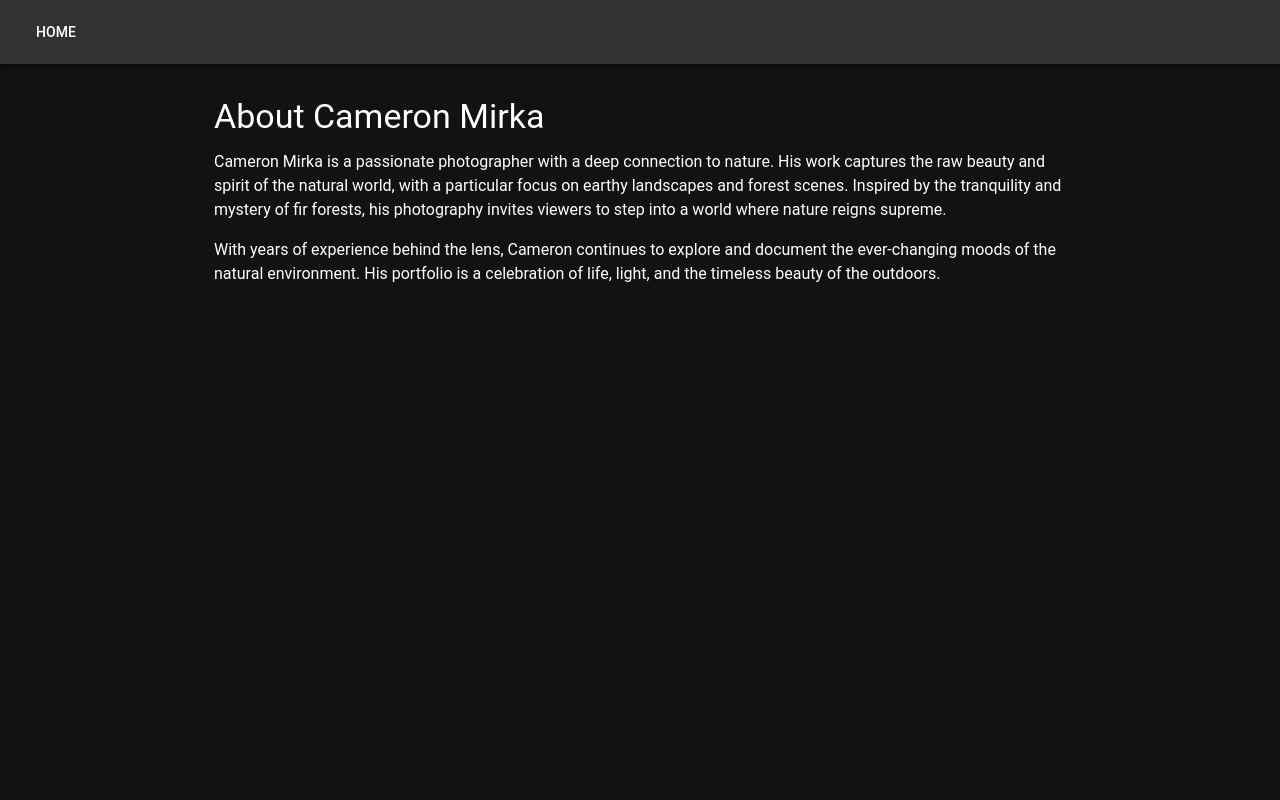
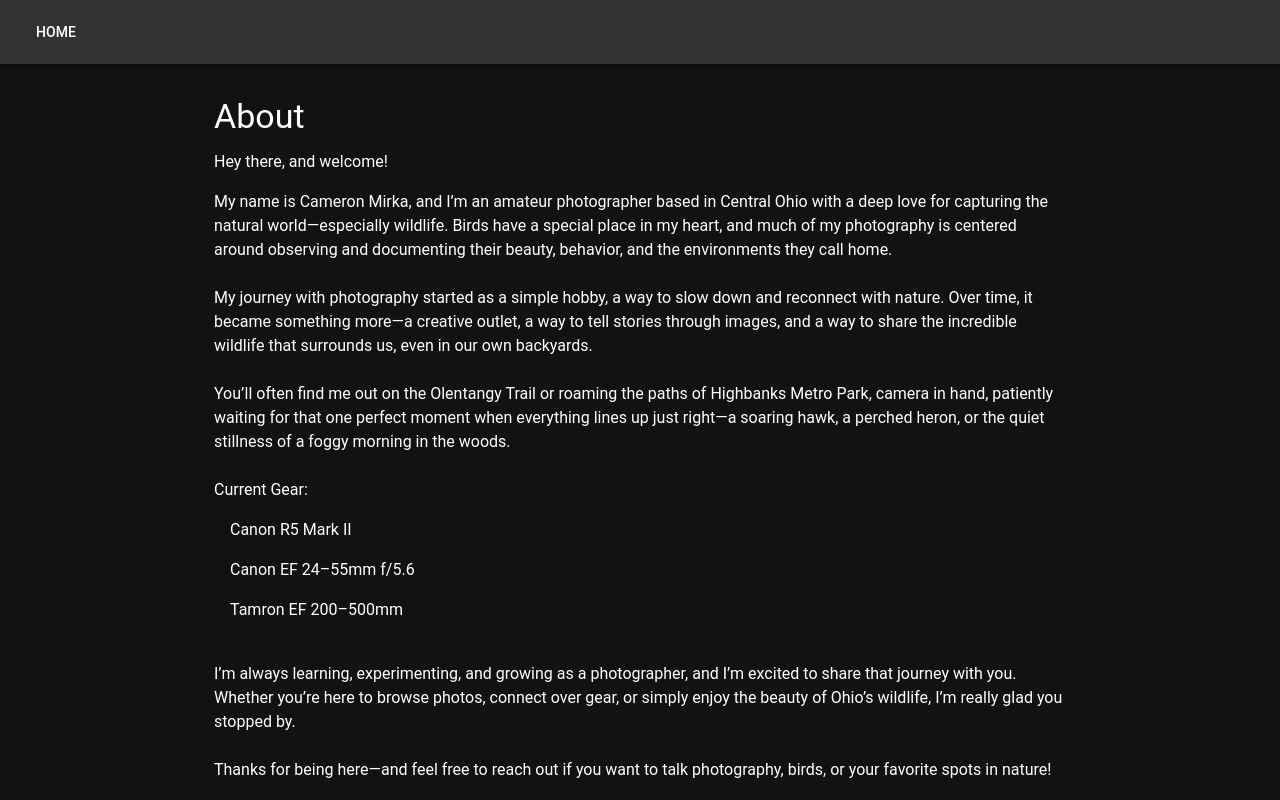
Before and after one commit to Cameron-Mirka99/cammirka, a React (Create React App) app: page /about in a window 1280 px wide. Built offline with nearby package versions, Linux system fonts and the light colour scheme; no server answers.

Commit message:
Changed the about me page to not sound so robotic and changed some of the headers for the modals and the title for the about me page

```diff
--- a/src/App.js
+++ b/src/App.js
@@ -12,13 +12,10 @@ function App() {
       try {
         const res = await fetch('https://atp0hr8g95.execute-api.us-east-1.amazonaws.com/GetPhotoList');
         const data = await res.json();
-        console.log('Fetched photos:', data.photos);
         setPhotos(data.photos);
-        console.log('Here1')
       } catch (err) {
         console.error('Failed to fetch photos:', err);
       } finally{
-        console.log("finally here")
         setLoading('false');
       }
     };
--- a/src/pages/About.js
+++ b/src/pages/About.js
@@ -1,5 +1,5 @@
 import React from 'react';
-import { Container, Typography, Box, AppBar, Toolbar, Button } from '@mui/material';
+import { Container, Typography, AppBar, Toolbar, Button, List, ListItem } from '@mui/material';
 import { Link } from 'react-router-dom';
 
 function About() {
@@ -14,20 +14,48 @@ function About() {
       </AppBar>
       <Container maxWidth="md" sx={{ marginTop: 4 }}>
         <Typography variant="h4" component="h1" gutterBottom>
-          About Cameron Mirka
+          About
         </Typography>
         <Typography variant="body1" paragraph>
-          Cameron Mirka is a passionate photographer with a deep connection to nature.
-          His work captures the raw beauty and spirit of the natural world, with a
-          particular focus on earthy landscapes and forest scenes. Inspired by the
-          tranquility and mystery of fir forests, his photography invites viewers to
-          step into a world where nature reigns supreme.
+        Hey there, and welcome!
         </Typography>
-        <Typography variant="body1" paragraph>
-          With years of experience behind the lens, Cameron continues to explore and
-          document the ever-changing moods of the natural environment. His portfolio
-          is a celebration of life, light, and the timeless beauty of the outdoors.
+        <Typography variant='body1'>
+My name is Cameron Mirka, and I’m an amateur photographer based in Central Ohio with a deep love for capturing the natural world—especially wildlife. Birds have a special place in my heart, and much of my photography is centered around observing and documenting their beauty, behavior, and the environments they call home.
+</Typography>
+<br></br>
+<Typography variant='body1'>
+
+My journey with photography started as a simple hobby, a way to slow down and reconnect with nature. Over time, it became something more—a creative outlet, a way to tell stories through images, and a way to share the incredible wildlife that surrounds us, even in our own backyards.
+</Typography>
+<br></br>
+<Typography variant='body1'>
+You’ll often find me out on the Olentangy Trail or roaming the paths of Highbanks Metro Park, camera in hand, patiently waiting for that one perfect moment when everything lines up just right—a soaring hawk, a perched heron, or the quiet stillness of a foggy morning in the woods.
         </Typography>
+        <br></br>
+        <Typography variant='body1'>
+        Current Gear:
+        <List>
+          <ListItem>
+          Canon R5 Mark II
+          </ListItem>
+          <ListItem>
+          Canon EF 24–55mm f/5.6
+          </ListItem>
+          <ListItem>
+          Tamron EF 200–500mm
+          </ListItem>
+        </List>
+        </Typography>
+<br></br>
+<Typography variant='body1'>
+
+        I’m always learning, experimenting, and growing as a photographer, and I’m excited to share that journey with you. Whether you’re here to browse photos, connect over gear, or simply enjoy the beauty of Ohio’s wildlife, I’m really glad you stopped by.
+        </Typography>
+<br></br>
+<Typography variant='body1'>
+Thanks for being here—and feel free to reach out if you want to talk photography, birds, or your favorite spots in nature!
+</Typography>
+
       </Container>
     </React.Fragment>
   );
--- a/src/pages/Home.js
+++ b/src/pages/Home.js
@@ -134,7 +134,7 @@ function Home({ photos, loading, ...props }) {
       {/* Modal for photo preview */}
       <Dialog open={modalOpen} onClose={handleModalClose} maxWidth="md" fullWidth>
         <DialogTitle sx={{ m: 0, p: 2 }}>
-          Photo Preview
+          {selectedPhoto ? selectedPhoto.key : ''}
           <IconButton
             aria-label="close"
             onClick={handleModalClose}
@@ -152,9 +152,6 @@ function Home({ photos, loading, ...props }) {
           {selectedPhoto && (
             <Box component="img" src={selectedPhoto.url} alt="Selected" sx={{ width: '100%', borderRadius: 2 }} />
           )}
-          <Typography variant="body1" sx={{ mt: 2 }}>
-            A beautiful capture from our collection. Enjoy the details and natural beauty of this moment.
-          </Typography>
         </DialogContent>
       </Dialog>
     </React.Fragment>
```
